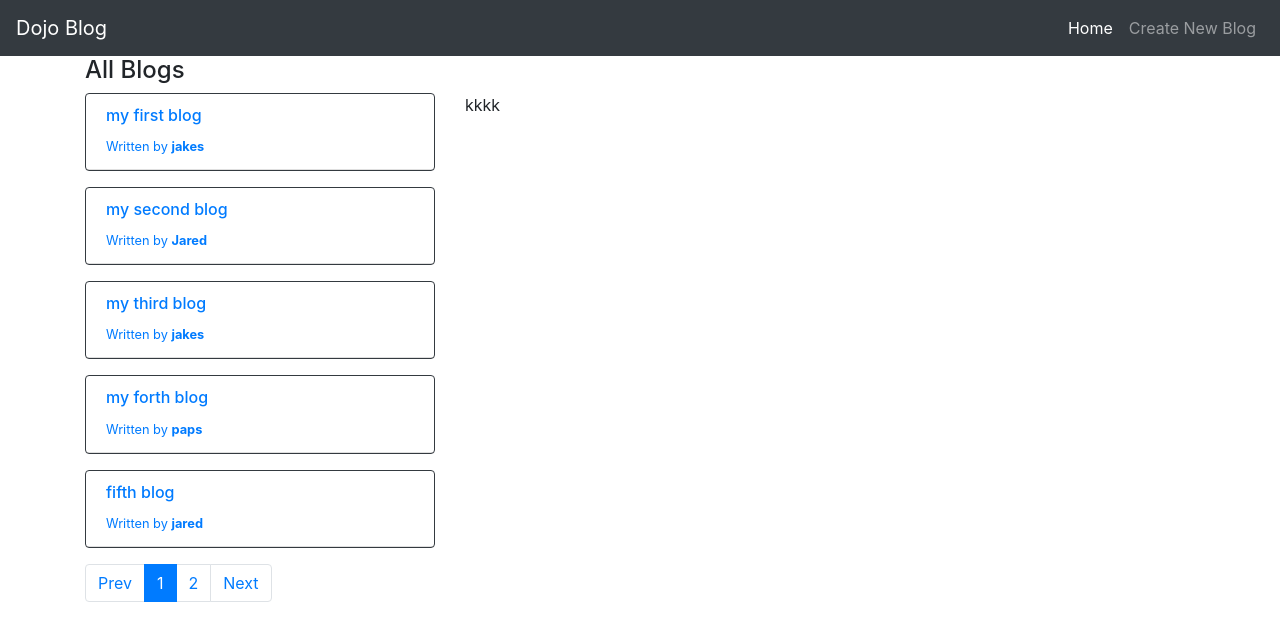
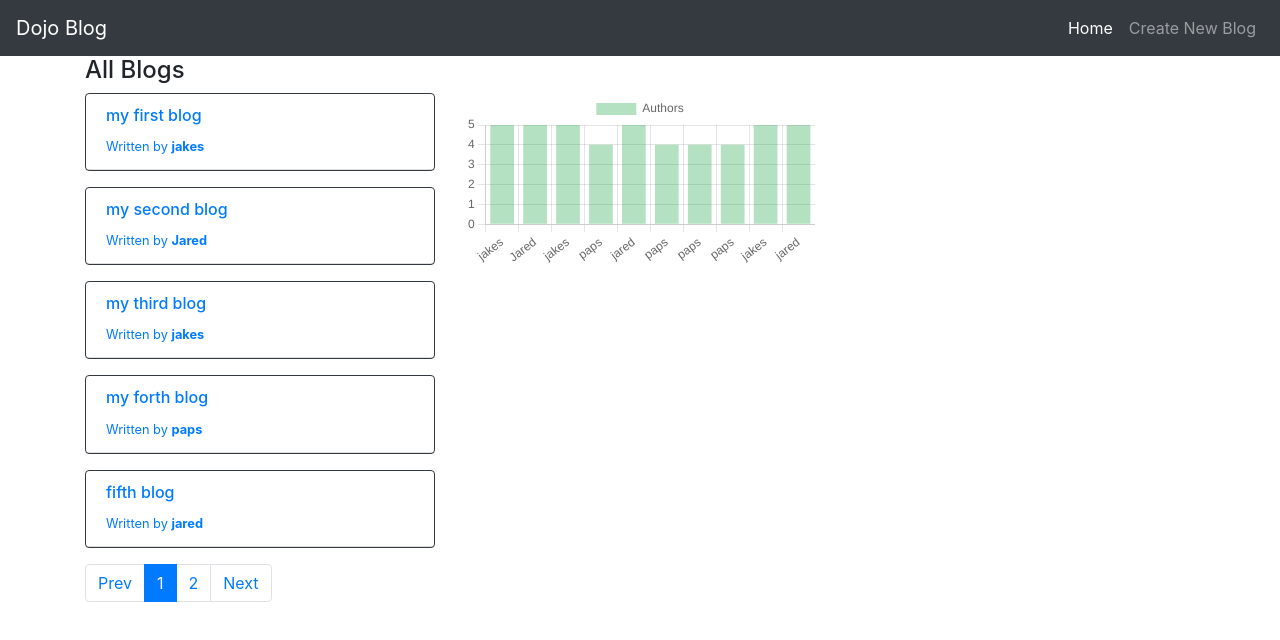
Before and after one commit to kariukijoni/dojo-blog, a React (Create React App) app: page / in a window 1280 px wide. Shown: the top 640 px of the page. Built offline with nearby package versions, Linux system fonts and the light colour scheme; data requests are answered from the project's data file.

Commit message:
Added bar-charts

```diff
--- a/package.json
+++ b/package.json
@@ -14,11 +14,13 @@
     "axios": "^1.5.1",
     "babel-plugin-macros": "^3.1.0",
     "bootstrap": "^5.3.2",
+    "chart.js": "^4.4.0",
     "font-awesome": "^4.7.0",
     "react": "^18.2.0",
+    "react-chartjs-2": "^5.2.0",
     "react-dom": "^18.2.0",
     "react-router-dom": "^6.17.0",
-    "react-scripts": "^3.0.1",
+    "react-scripts": "^5.0.1",
     "reactstrap": "^9.2.0",
     "web-vitals": "^2.1.4"
   },
--- a/src/BlogList.js
+++ b/src/BlogList.js
@@ -1,10 +1,27 @@
 import React, { useState } from 'react'
 import {Link} from 'react-router-dom';
+import BarChart from './components/BarChart';
+import useFetch from './useFetch';
 
 export default function BlogList({blogs,title}) {
 
     // const blogs=props.blogs
     // const title=props.title
+    // const {data:blogsData}=useFetch('http://localhost:8003/blogs')
+    // console.log(blogs)
+
+
+    // blogs
+    const [blogsData,setBlogsData]=useState({
+      labels: blogs.map((data)=>data.author) ,
+      datasets: [{
+        label: "Authors",
+        data: blogs.map((data)=>data.author.length),
+        fill: true,
+        backgroundColor: "rgba(6, 156,51, .3)",
+        borderColor: "#02b844",
+      }]
+    })
 
     // pagination
     const [currentPage,setCurrentPage]=useState(1)
@@ -53,7 +70,11 @@ export default function BlogList({blogs,title}) {
             ))}
         </div>
         <div className='col-md-4'>
-                    kkkk
+
+        {/* chart */}
+                    <BarChart chartData={blogsData}/>
+
+
         </div>
     </div>
 
--- /dev/null
+++ b/src/components/BarChart.js
@@ -0,0 +1,7 @@
+import React from 'react'
+import {Bar} from 'react-chartjs-2'
+import {Chart as ChartJS} from 'chart.js/auto'
+
+export default function BarChart({chartData}) {
+  return <Bar data={chartData}/>
+}
```
Also changed, not shown: 1 other file (tests, documents, lock files or other folders).
